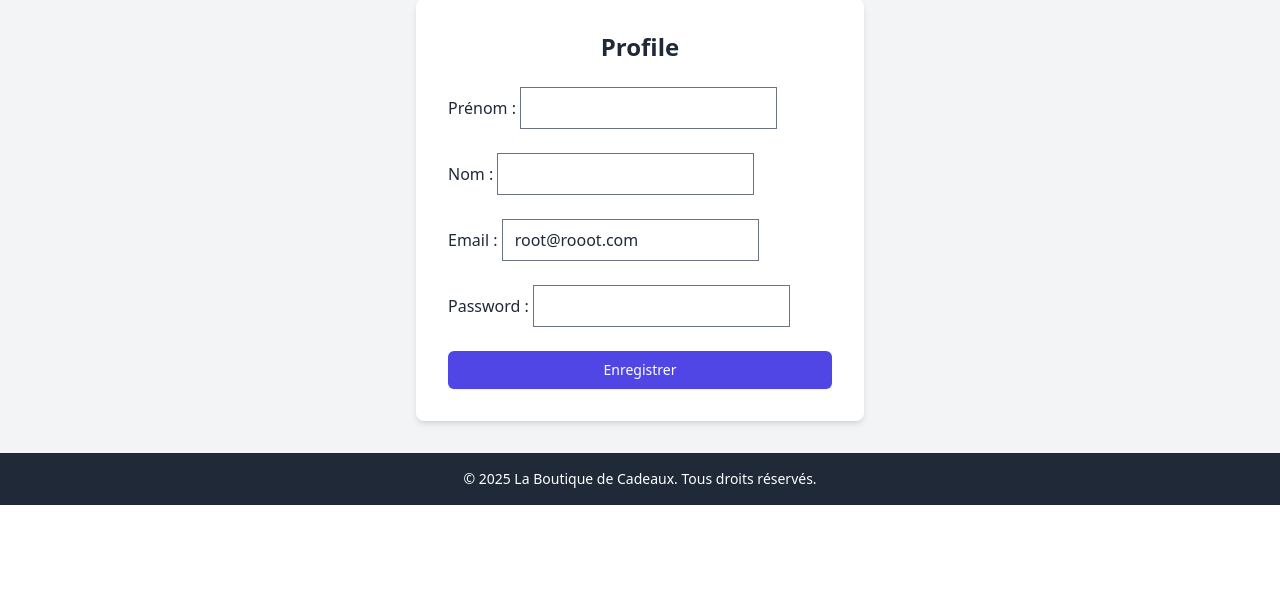
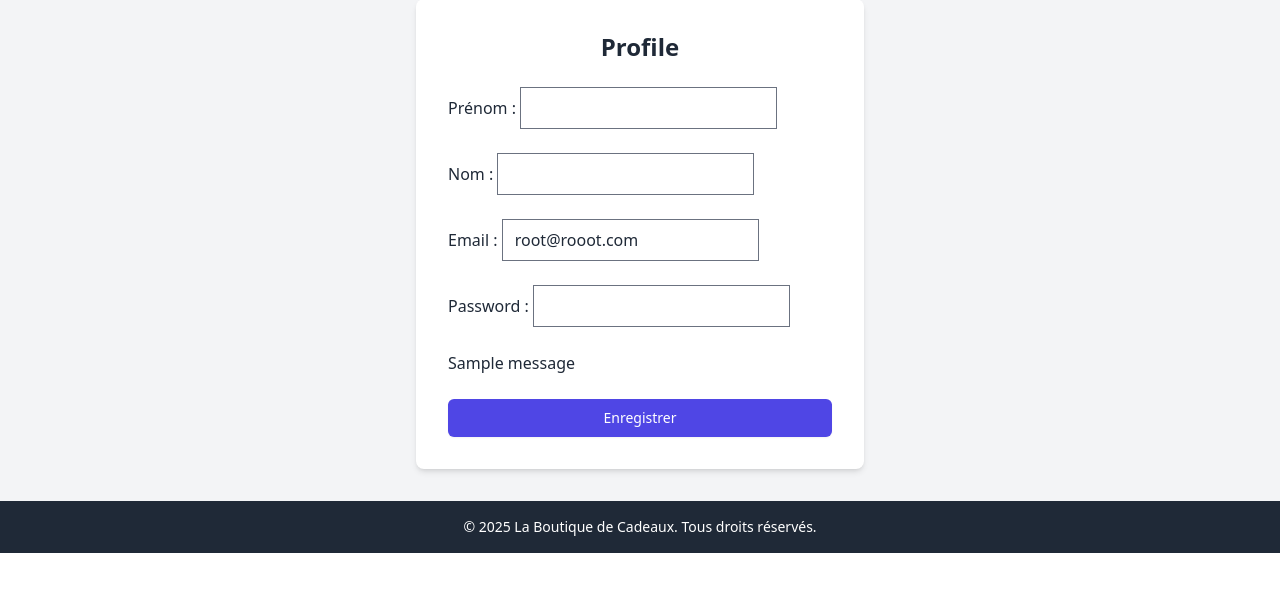
Before and after one commit to TodereanRaul/PerfectGiftPython, a Django app: page /profile/ in a window 1280 px wide. Shown: the part 105-697 px from the top of the page. Run offline with Django 5.2, Linux system fonts and the light colour scheme; a user stored in the database is signed in; tables that the repository leaves empty hold one stand-in row (values such as "Sample post"); one stand-in notice (Sample message) is shown; some libraries are stand-ins or nearby versions.

Commit message:
add alerts messages

```diff
--- a/accounts/templates/accounts/profile.html
+++ b/accounts/templates/accounts/profile.html
@@ -3,7 +3,13 @@
 <div class="max-w-md mx-auto mt-10 bg-white p-8 rounded-lg shadow-md">
   <h1 class="text-2xl font-bold mb-6 text-center">Profile</h1>
   <form method="POST" class="space-y-6">
-    {% csrf_token %} {{ form.as_p }}
+    {% csrf_token %} {{ form.as_p }} {% if messages %}
+    <ul class="list-disc list-inside">
+      {% for message in messages %}
+      <li class="text-red-500">{{ message }}</li>
+      {% endfor %}
+    </ul>
+    {% endif %}
     <button
       type="submit"
       class="w-full flex justify-center py-2 px-4 border border-transparent rounded-md shadow-sm text-sm font-medium text-white bg-indigo-600 hover:bg-indigo-700 focus:outline-none focus:ring-2 focus:ring-offset-2 focus:ring-indigo-500"
--- a/accounts/views.py
+++ b/accounts/views.py
@@ -2,6 +2,7 @@ from django.contrib.auth import get_user_model, login, logout, authenticate
 from django.contrib.auth.decorators import login_required
 from django.forms import model_to_dict
 from django.shortcuts import render, redirect
+from django.contrib import messages
 
 from accounts.forms import UserForm
 
@@ -48,8 +49,9 @@ def profile(request):
             user.last_name = request.POST.get("last_name")
             user.email = request.POST.get("email")
             user.save()
+            messages.add_message(request, messages.SUCCESS, "Profil mis à jour avec succès")
         else:
-            pass
+            messages.add_message(request, messages.ERROR, "Le mot de passe est incorrect")
 
         return redirect('profile')
 
```
Also changed, not shown: db.sqlite3.
